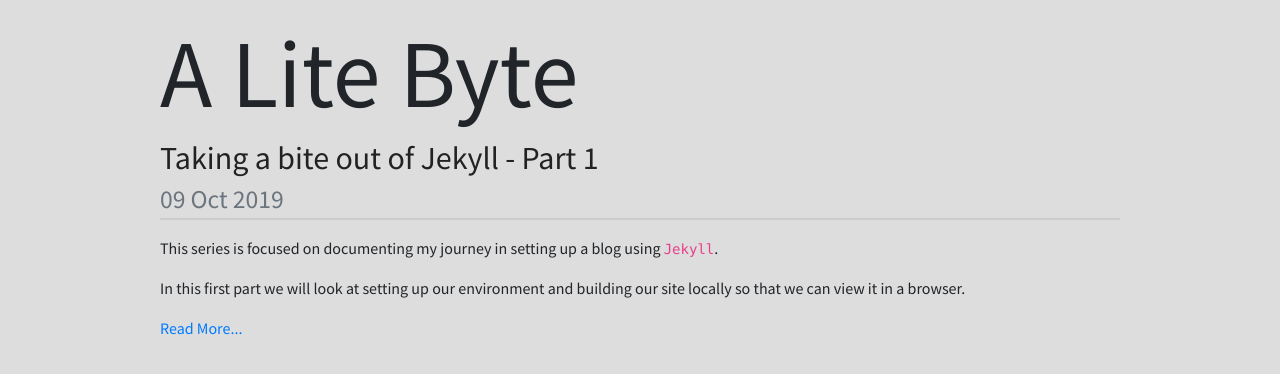
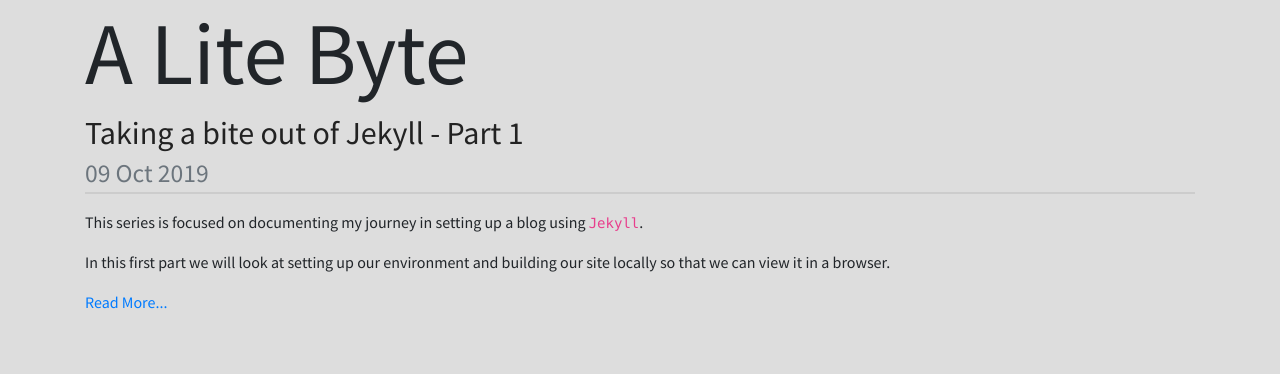
Before and after one commit to tombloor/alitebyte, a Jekyll site: the page built from index.html, in a window 1280 px wide. Shown: the top 374 px of the page. Built offline with Jekyll 4.4.1, drawn with Linux system fonts in a browser that asks for light colours.

```diff
--- a/_layouts/default.html
+++ b/_layouts/default.html
@@ -11,16 +11,11 @@
         <link href="https://fonts.googleapis.com/css?family=Source+Sans+Pro&display=swap" rel="stylesheet">
     </head>
     <body>
-        <div class='wrapper'>
-            <!-- <div id='sidebar'>
-                <div id='sidebar-header'>
-                    <h1>
-                        A Lite Byte
-                    </h1>
+        <div class='container'>
+            <div id='page' class='row'>
+                <div class='col'>
+                    {{ content }}
                 </div>
-            </div> -->
-            <div id='page'>
-                {{ content }}
             </div>
         </div>
 
--- a/_sass/main.scss
+++ b/_sass/main.scss
@@ -7,14 +7,3 @@ body {
     font-family: 'Source Sans Pro', sans-serif;
     background-color: $body-background;
 }
-
-.wrapper {
-    display: flex;
-    width: 100%;
-}
-
-#page {
-    padding: 1rem 0;
-    width: 75vw;
-    margin: auto;
-}
--- a/index.html
+++ b/index.html
@@ -3,7 +3,9 @@ layout: default
 title: Home
 ---
 
-<h1 class='display-1'>A Lite Byte</h1>
+<h1 class='display-2'>
+    {{site.title}}
+</h1>
 {% for post in site.posts %}
     <div class='post-summary'>
         <a class='post-heading' href='{{ post.url }}'>
```
Also changed, not shown: _drafts/taking-a-bite-out-of-jekyll-2.md (+13 -1 lines), _drafts/test-post.md (added, +13 -0 lines).
